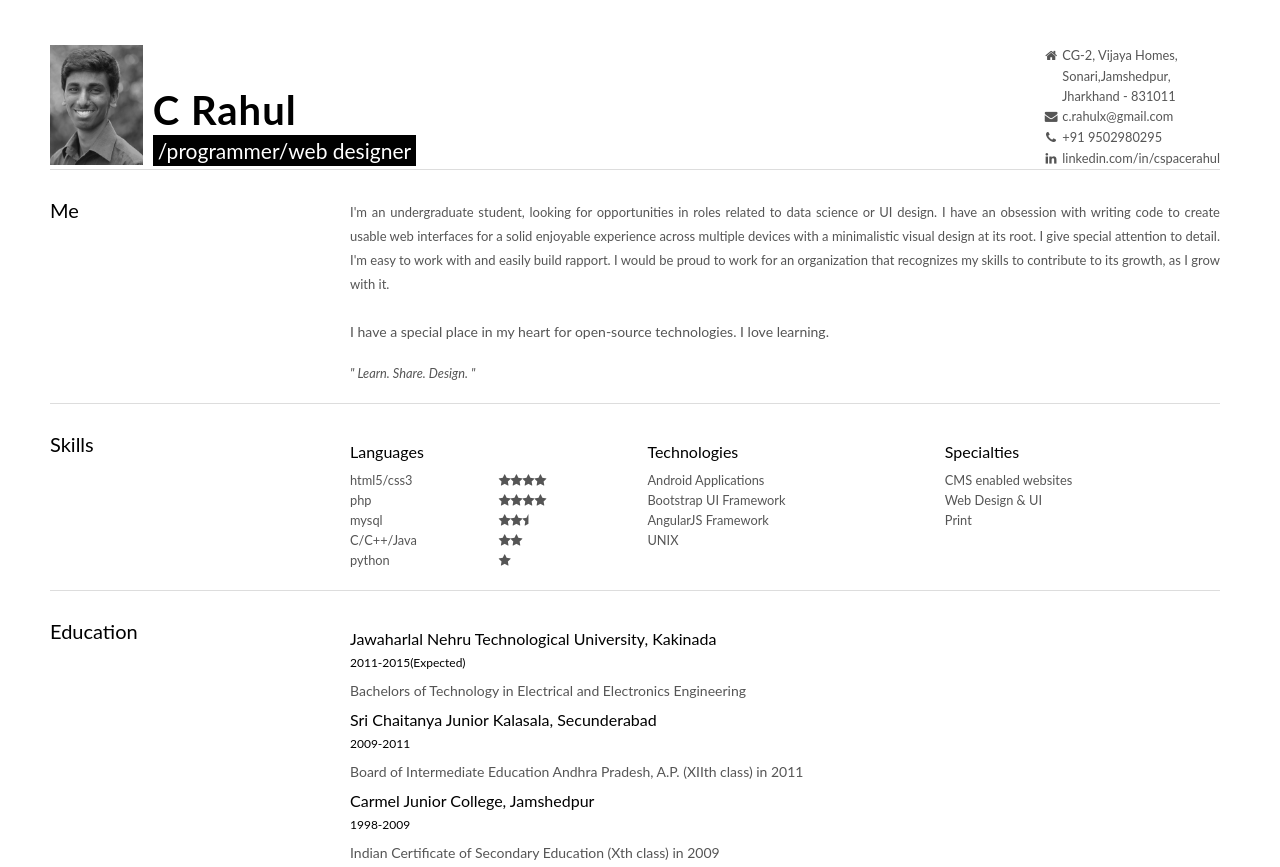
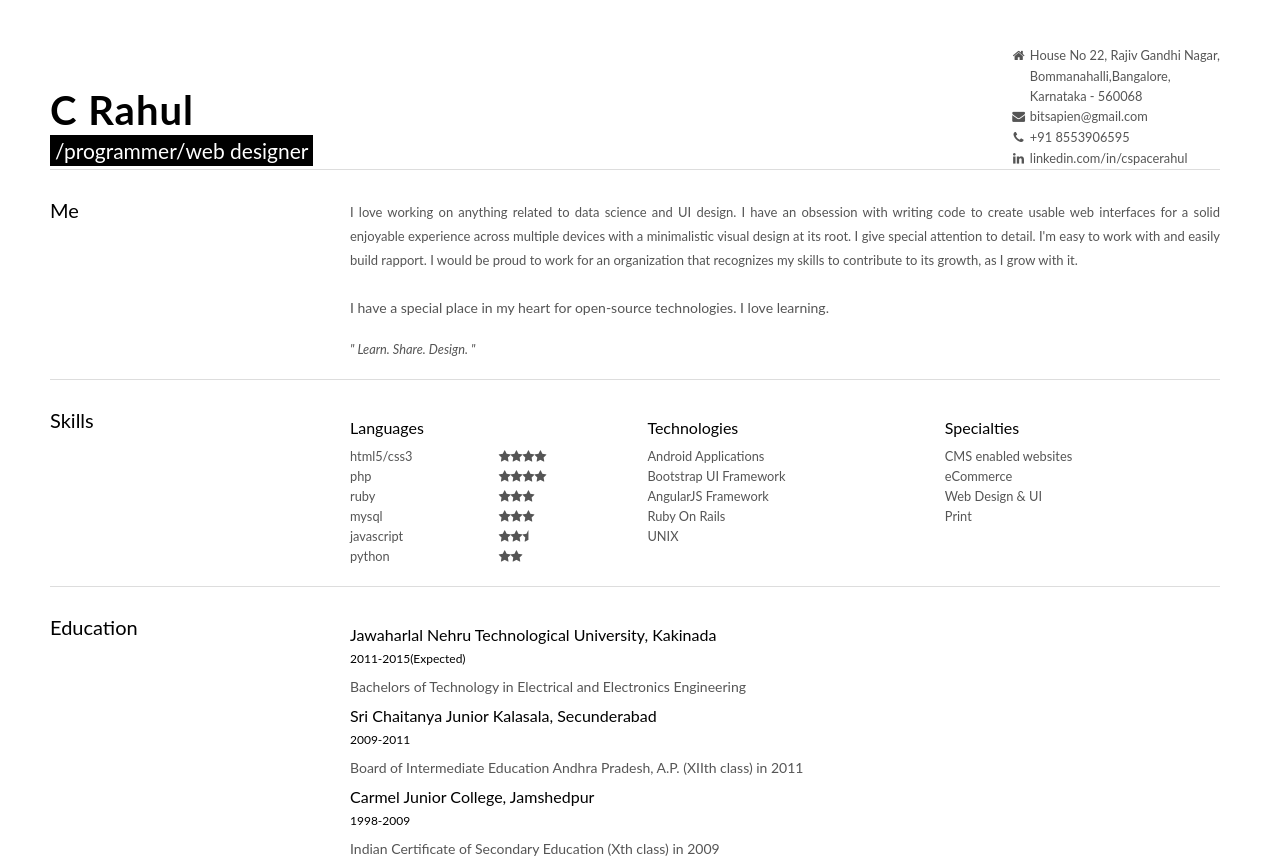
Before and after one commit to bitsapien/resume-template, a plain HTML site: page CV/CV1_pp.html in a window 1280 px wide. Shown: the top 867 px of the page. Drawn offline with Linux system fonts and the light colour scheme; files whose address does not match are found by name.

Commit message:
February 2016

```diff
--- a/CV/CV1_pp.html
+++ b/CV/CV1_pp.html
@@ -26,22 +26,22 @@
 			<!-- Header -->
 			<div class="row-fluid">
 
-				<div class="col-sm-2 pull-left">
+<!-- 				<div class="col-sm-2 pull-left">
 					<img class="pp" src="../crahul.jpg"></img>
-				</div>
+				</div> -->
 
-				<div class="col-sm-6 pull-left">
+				<div class="col-sm-8 pull-left">
 
 					<h1 style="margin-bottom:0px;">C Rahul</h1>
 					 <h2 class="black-bg" >/programmer/web designer</h2>
 				</div>
 				<div class="col-sm-4 pull-right ">
 					<ul>
-						<li><i class="icon-home"></i> CG-2, Vijaya Homes,</li>
-						<li><i class="icon-blank"></i> Sonari,Jamshedpur,</li>
-						<li><i class="icon-blank"></i> Jharkhand - 831011</li>
-						<li><i class="icon-envelope-alt"></i> c.rahulx@gmail.com</li>
-						<li><i class="icon-phone"></i> +91 9502980295</li>
+						<li><i class="icon-home"></i> House No 22, Rajiv Gandhi Nagar,</li>
+						<li><i class="icon-blank"></i> Bommanahalli,Bangalore,</li>
+						<li><i class="icon-blank"></i> Karnataka - 560068</li>
+						<li><i class="icon-envelope-alt"></i> bitsapien@gmail.com</li>
+						<li><i class="icon-phone"></i> +91 8553906595</li>
 						<li><i class="icon-linkedin"></i> linkedin.com/in/cspacerahul</li>
 					</ul>
 				</div>
@@ -53,7 +53,7 @@
 					<h3>Me </h3>
 				</header>
 				<div class="span9 ">
-					<p class="welcome">I'm an undergraduate student, looking for opportunities in roles related to data science or UI design.  I have an obsession with writing code to create usable web interfaces for a solid enjoyable experience across multiple devices with a minimalistic visual design at its root. I give special attention to detail. I'm easy to work with and easily build rapport. I would be proud to work for an organization that recognizes my skills to contribute to its growth, as I grow with it.<br><br><p> I have a special place in my heart for open-source technologies. I love learning.</p><br><em> " Learn. Share. Design. "</em>   <br>
+					<p class="welcome">I love working on anything related to data science and UI design.  I have an obsession with writing code to create usable web interfaces for a solid enjoyable experience across multiple devices with a minimalistic visual design at its root. I give special attention to detail. I'm easy to work with and easily build rapport. I would be proud to work for an organization that recognizes my skills to contribute to its growth, as I grow with it.<br><br><p> I have a special place in my heart for open-source technologies. I love learning.</p><br><em> " Learn. Share. Design. "</em>   <br>
 					</p>
 				</div>
 			</article>
@@ -69,30 +69,33 @@
 							<li><h4>Languages</h4></li>
 							<li><strong>html5/css3</strong> </li>
 							<li><strong>php</strong> </li>
+							<li><strong>ruby</strong> </li>
 
 							<li><strong>mysql</strong> </li>
-							<li><strong>C/C++/Java</strong> </li>
+							<li><strong>javascript</strong> </li>
 							<li><strong>python</strong> </li>
 						</ul>
 						<ul class="span2">
 							<li><h4><i class="fa fa-blank"></i></h4></li>
 							<li> <i class="fa fa-star"></i><i class="fa fa-star"></i><i class="fa fa-star"></i></i><i class="fa fa-star"></i></li>
 							<li> <i class="fa fa-star"></i><i class="fa fa-star"></i><i class="fa fa-star"></i><i class="fa fa-star"></i></li>
-
+							<li> <i class="fa fa-star"></i><i class="fa fa-star"></i><i class="fa fa-star"></i></li>
+							<li> <i class="fa fa-star"></i><i class="fa fa-star"></i><i class="fa fa-star"></i></li>
 							<li> <i class="fa fa-star"><i class="fa fa-star"></i></i><i class="fa fa-star-half"></i></li>
 							<li> <i class="fa fa-star"><i class="fa fa-star"></i></i></li>
-							<li> <i class="fa fa-star"></i></li>
 						</ul>
 						<ul class="span4">
 							<li><h4>Technologies</h4></li>
 							<li><strong>Android Applications</strong></li>
 							<li><strong>Bootstrap UI Framework</strong></li>
 							<li><strong>AngularJS Framework</strong></li>
+							<li><strong>Ruby On Rails</strong></li>
 							<li><strong>UNIX</strong></li>
 						</ul>
 						<ul class="span4">
 							<li><h4>Specialties</h4></li>
 							<li><strong>CMS enabled websites</strong></li>
+							<li><strong>eCommerce</strong></li>
 							<li><strong>Web Design & UI</strong></li>
 							<li><strong>Print</strong></li>
 						</ul>
@@ -121,7 +124,7 @@
 			</article>
 
 			<!-- Projects -->
-			<article class="row-fluid no-line">
+			<article class="row-fluid">
 				<header class="span3">
 					<h3>Projects</h3>
 					<div class="black-bg" ><i class="fa fa-github"></i> github.com/bitsapien</div>
@@ -131,15 +134,6 @@
 					<h5>Electronics Project</h5>
 					<p>This is a Human-Computer Interaction Device to interact with 2D and 3D User Interface environments, using a combination of ultrasonic position sensors and servomotors. </p>
 
-
-				</div>
-			</article>
-<br/><br/><br/><br/>
-			<article class="row-fluid ">
-				<header class="span3">
-					<h3></h3>
-				</header>
-				<div class="span9">
 					<h4>Aditya's College Magazine Web-Portal (STUCH)</h4>
 					<h5>http://aec.edu.in/stuch</h5>
 					<p>This portal has a blogging system deployed using which members may register and post blogs. The UI is fluid and responsive to change in screen sizes for multiple-device-support.</p>
@@ -148,10 +142,8 @@
 					<h5>http://aec.edu.in/eee</h5>
 					<p>A complete CMS(custom) enabled website with NPTEL like material distribution system. The portal has a separate UI built using jQueryMobile for small-screen devices.</p>
 
-
 				</div>
 			</article>
-
 
 			<!-- Experience -->
 			<article class="row-fluid">
@@ -159,6 +151,10 @@
 					<h3>Experience</h3>
 				</header>
 				<div class="span9">
+					<h4>eLitmus Evaluation Pvt Ltd</h4>
+					<h5>August 2015 - Present</h5>
+					<p>Full Stack Developer</p>
+
 					<h4>Tata Steel</h4>
 					<h5>June 2014 - July 2014</h5>
 					<p>Engineering Intern at Steel Making (Electrical Maintenance)</p>
@@ -179,7 +175,7 @@
 				</div>
 			</article>
 			<!-- Certificates -->
-			<article class="row-fluid no-line">
+<!-- 			<article class="row-fluid no-line">
 				<header class="span3">
 					<h3>Certificates</h3>
 				</header>
@@ -214,7 +210,7 @@
 
 				</div>
 			</article><br>
-			<article class="row-fluid">
+ -->			<article class="row-fluid">
 				<header class="span3">
 					<h3></h3>
 				</header>
```
Also changed, not shown: CV/CV1.html (+14 -3 lines).
